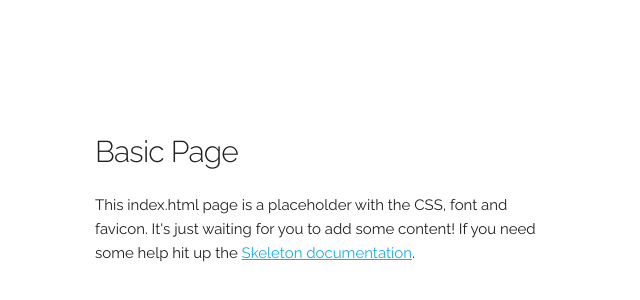
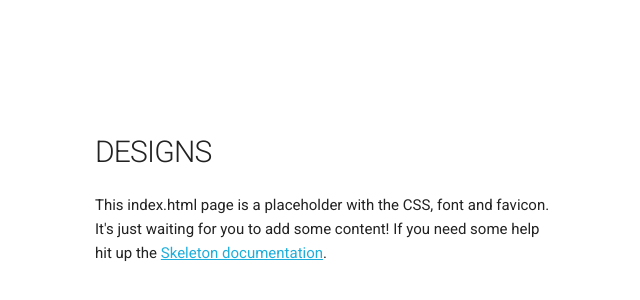
Before and after one commit to tommadecodes/irfd, a plain HTML site: page index.html in a window 1280 px wide. Shown: the part 108-408 px from the top of the page, without its empty margins (65-705 px from the left). Drawn offline with Linux system fonts and the light colour scheme.

Commit message:
Fonts and Font Smoothing
Added Roboto and webkit-font-smoothing.

```diff
--- a/css/skeleton.css
+++ b/css/skeleton.css
@@ -119,12 +119,14 @@
 html is set to 62.5% so that all the REM measurements throughout Skeleton
 are based on 10px sizing. So basically 1.5rem = 15px :) */
 html {
+  -webkit-font-smoothing: antialiased;
+  @media only screen and (-webkit-min-device-pixel-ratio: 1.25), only screen and ( min-device-pixel-ratio: 1.25), only screen and ( min-resolution: 200dpi), only screen and ( min-resolution: 1.25dppx) {-webkit-font-smoothing: subpixel-antialiased; }
   font-size: 62.5%; }
 body {
   font-size: 1.5em; /* currently ems cause chrome bug misinterpreting rems on body element */
   line-height: 1.6;
   font-weight: 400;
-  font-family: "Raleway", "HelveticaNeue", "Helvetica Neue", Helvetica, Arial, sans-serif;
+  font-family: 'Roboto', "HelveticaNeue", "Helvetica Neue", Helvetica, Arial, sans-serif;
   color: #222; }
 
 
--- a/index.html
+++ b/index.html
@@ -5,7 +5,7 @@
   <!-- Basic Page Needs
   –––––––––––––––––––––––––––––––––––––––––––––––––– -->
   <meta charset="utf-8">
-  <title>Your page title here :)</title>
+  <title>irfd</title>
   <meta name="description" content="">
   <meta name="author" content="">
 
@@ -15,7 +15,7 @@
 
   <!-- FONT
   –––––––––––––––––––––––––––––––––––––––––––––––––– -->
-  <link href="//fonts.googleapis.com/css?family=Raleway:400,300,600" rel="stylesheet" type="text/css">
+  <link href='https://fonts.googleapis.com/css?family=Roboto:400,100,100italic,300,300italic,400italic,500,500italic,700,700italic,900,900italic' rel='stylesheet' type='text/css'>
 
   <!-- CSS
   –––––––––––––––––––––––––––––––––––––––––––––––––– -->
@@ -34,7 +34,7 @@
   <div class="container">
     <div class="row">
       <div class="one-half column" style="margin-top: 25%">
-        <h4>Basic Page</h4>
+        <h4>DESIGNS</h4>
         <p>This index.html page is a placeholder with the CSS, font and favicon. It's just waiting for you to add some content! If you need some help hit up the <a href="http://www.getskeleton.com">Skeleton documentation</a>.</p>
       </div>
     </div>
```
